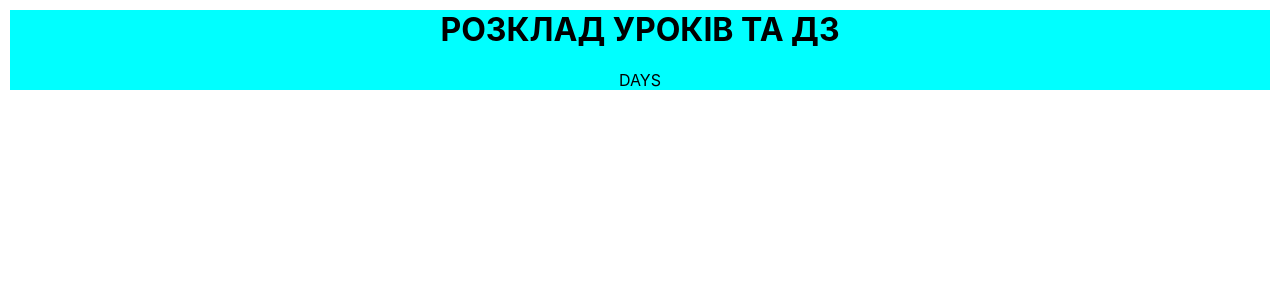
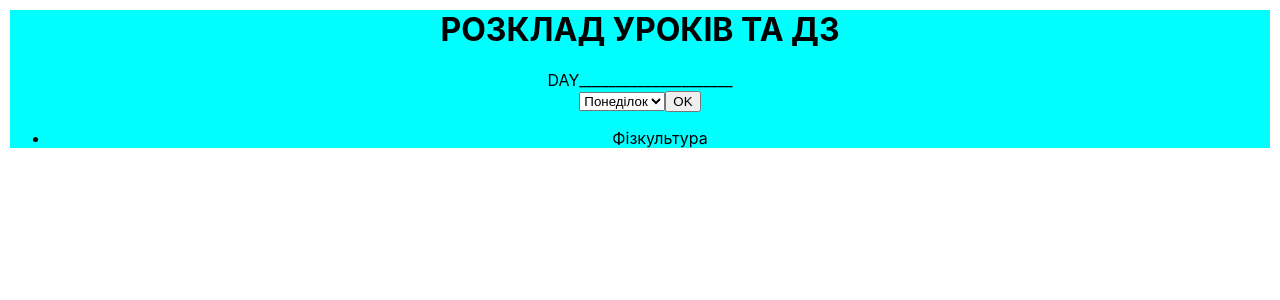
Before and after one commit to Luydmyla/school_diary, a React (Create React App) app: page / in a window 1280 px wide. Shown: the top 300 px of the page. Built offline with nearby package versions, Linux system fonts and the light colour scheme.

Commit message:
in progress

```diff
--- a/src/App.jsx
+++ b/src/App.jsx
@@ -26,12 +26,15 @@ import "./App.css";
 
 import { Header } from "./components/Header/Header.jsx";
 import { Week } from "./components/Week/Week.jsx";
+import { Lessons } from "./components/Lessons/Lessons.jsx";
+import { lessonsItems } from "./components/Lessons/lessons";
 
 export const App = () => {
   return (
     <div className="App">
       <Header text="Розклад уроків та ДЗ" />
       <Week />
+      <Lessons lessons={lessonsItems} />
     </div>
   );
 };
--- /dev/null
+++ b/src/components/CustomInput/CustomInput.jsx
@@ -0,0 +1,9 @@
+import css from "./CustomInput.module.css";
+
+export const CustomInput = ({ value }) => {
+  return (
+    <input type="submit" value="OK" className={css.input}>
+      {value}
+    </input>
+  );
+};
--- /dev/null
+++ b/src/components/Form/Form.jsx
@@ -0,0 +1,16 @@
+import css from "./Form.module.css";
+import { CustomInput } from "../CustomInput/CustomInput";
+export const Form = () => {
+  return (
+    <form className={css.Form}>
+      <select name="lesson">
+        <option value="S1">Понеділок</option>
+        <option value="S2">Вівторок</option>
+        <option value="S3">Середа</option>
+        <option value="S4">Четвер</option>
+        <option value="S5">П'ятниця</option>
+      </select>
+      {<CustomInput />}
+    </form>
+  );
+};
--- /dev/null
+++ b/src/components/Lessons/Lessons.jsx
@@ -0,0 +1,14 @@
+import css from "./Lessons.module.css";
+
+export const Lessons = ({ title }) => {
+  return (
+    <div className={css.Lessons}>
+      <ul className={css.Lessons_list}>
+        {/* <li className={css.Lessons_item}>{lessonsItems.title}</li> */}
+        <li className={css.Lessons_item}>
+          <p>{"Фізкультура"}</p>
+        </li>
+      </ul>
+    </div>
+  );
+};
--- /dev/null
+++ b/src/components/Lessons/lessons.js
@@ -0,0 +1,59 @@
+
+export   const lessonsItems = [
+{
+    id: "1",
+    title: "Понеділок",
+        // lessons: {
+    first: "Фізкультура",
+        //     "2": 'Читання',
+        // "3": 'Мова',
+        //     "4": 'English',
+        // "5": 'Математика',
+    // }
+
+    },
+//     {
+//     id: "2",
+//     title: "Вівторок",
+//         lessons: {
+//          "1": "Фізкультура",
+//             "2": 'Читання',
+//         "3": 'Мова',
+//             "4": 'English',
+//         "5": 'Математика',
+//     }
+//     },
+//     {
+//     id: "3",
+//     title: "Середа",
+//         lessons: {
+//          "1": "Фізкультура",
+//             "2": 'Читання',
+//         "3": 'Мова',
+//             "4": 'English',
+//         "5": 'Математика',
+//     }
+//     },
+//     {
+//     id: "4",
+//     title: "Четвер",
+//         lessons: {
+//          "1": "Фізкультура",
+//             "2": 'Читання',
+//         "3": 'Мова',
+//             "4": 'English',
+//         "5": 'Математика',
+//     }
+//     },
+//     {
+//     id: "5",
+//     title: "П'ятниця",
+//        lessons: {
+//          "1": "Фізкультура",
+//             "2": 'Читання',
+//         "3": 'Мова',
+//             "4": 'English',
+//         "5": 'Математика',
+//     }
+//   }
+]
--- a/src/components/Week/Week.jsx
+++ b/src/components/Week/Week.jsx
@@ -1,4 +1,10 @@
 import css from "./Week.module.css";
+import { Form } from "../Form/Form";
 export const Week = () => {
-  return <div className={css.week}>Days</div>;
+  return (
+    <div className={css.week}>
+      Day_____________________
+      <Form></Form>
+    </div>
+  );
 };
```
Also changed, not shown: src/components/CustomInput/CustomInput.module.css (added), src/components/CustomInput/index.js (added), src/components/Form/Form.module.css (added), src/components/Form/index.js (added), src/components/Lessons/Lessons.module.css (added), src/components/Lessons/index.js (added), 1 other file (tests, documents, lock files or other folders).
